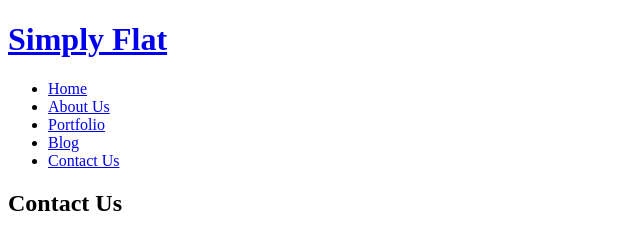
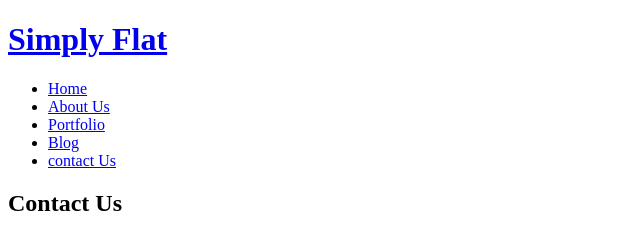
Before and after one commit to Zylla/Zylla.github.io, a plain HTML site: page contact.html in a window 1280 px wide. Shown: the top 234 px of the page, 0-640 px from the left. Drawn offline with Linux system fonts and the light colour scheme.

Commit message:
Add files via upload

```diff
--- a/contact.html
+++ b/contact.html
@@ -31,7 +31,7 @@
                 <!-- Link, make href attribute value = "portfolio.html" -->
                 <li><a href="blog.html">Blog</a></li>
                 <!-- Link, make href attribute value = "blog.html" -->
-                <li><a href="Contact.html">Contact Us</a></li>
+                <li><a href="contact.html">contact Us</a></li>
                 <!-- Link, make href attribute value = "contact.html" -->
             </ul>
         </nav>
```
